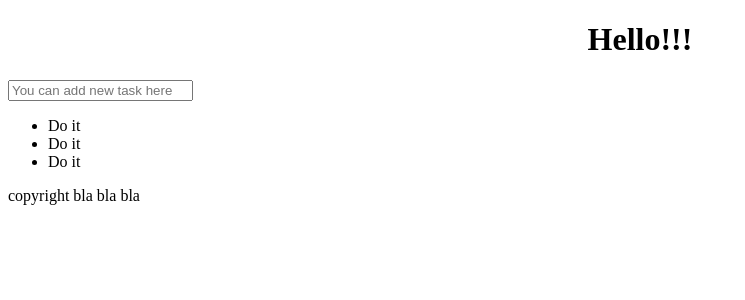
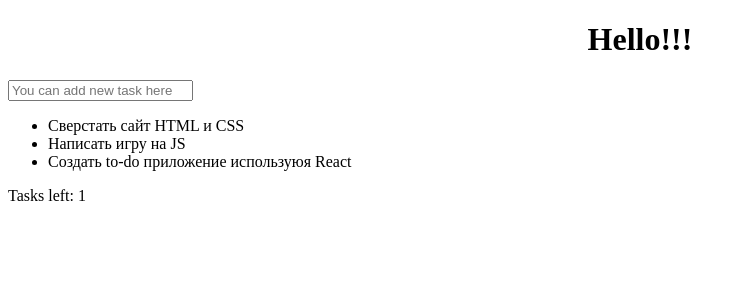
Before and after one commit to WebHeroSchool/to-do, a React (Create React App) app: page / in a window 1280 px wide. Shown: the top 300 px of the page, without its empty margins (0-745 px from the left). Built offline with nearby package versions, Linux system fonts and the light colour scheme.

Commit message:
lesson 19. Props

```diff
--- a/src/components/App/App.js
+++ b/src/components/App/App.js
@@ -9,7 +9,7 @@ const App = () => {
       <h1 style = {{textAlign: 'center'}}>Hello!!!</h1>
       <InputItem/>
       <ItemList/>
-      <Footer/>
+      <Footer remaind = '1'/>
     </div>
   );
 };
--- a/src/components/Footer/Footer.jsx
+++ b/src/components/Footer/Footer.jsx
@@ -1,5 +1,5 @@
 import React from 'react';
 
-const Footer = () => <p>copyright bla bla bla</p>;
+const Footer = props => <p>Tasks left: {props.remaind}</p>;
 
 export default Footer;
--- a/src/components/Item/Item.jsx
+++ b/src/components/Item/Item.jsx
@@ -1,5 +1,5 @@
 import React from 'react';
 
-const Item = () => <li>Do it</li>;
+const Item = props => <li>{props.task}</li>;
 
 export default Item;
--- a/src/components/ItemList/ItemList.jsx
+++ b/src/components/ItemList/ItemList.jsx
@@ -3,9 +3,9 @@ import Item from '../Item/Item';
 
 const ItemList = () => (
   <ul>
-    <Item/>
-    <Item/>
-    <Item/>
+    <Item task = 'Сверстать сайт HTML и CSS'/>
+    <Item task = 'Написать игру на JS'/>
+    <Item task = 'Создать to-do приложение используюя React'/>
   </ul>
 );
 
```
Also changed, not shown: src/components/InputItem/InputItem.jsx (line endings or trailing spaces), src/index.js (line endings or trailing spaces).
